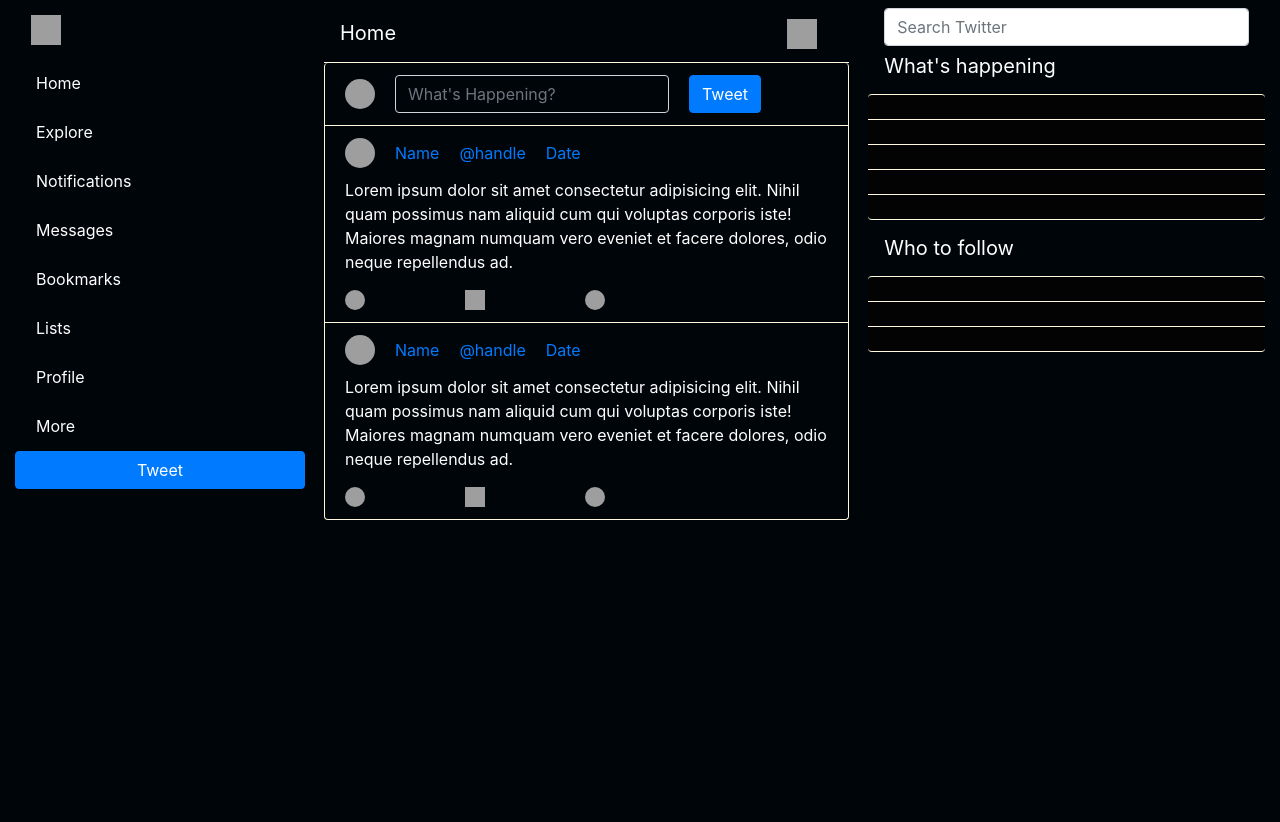
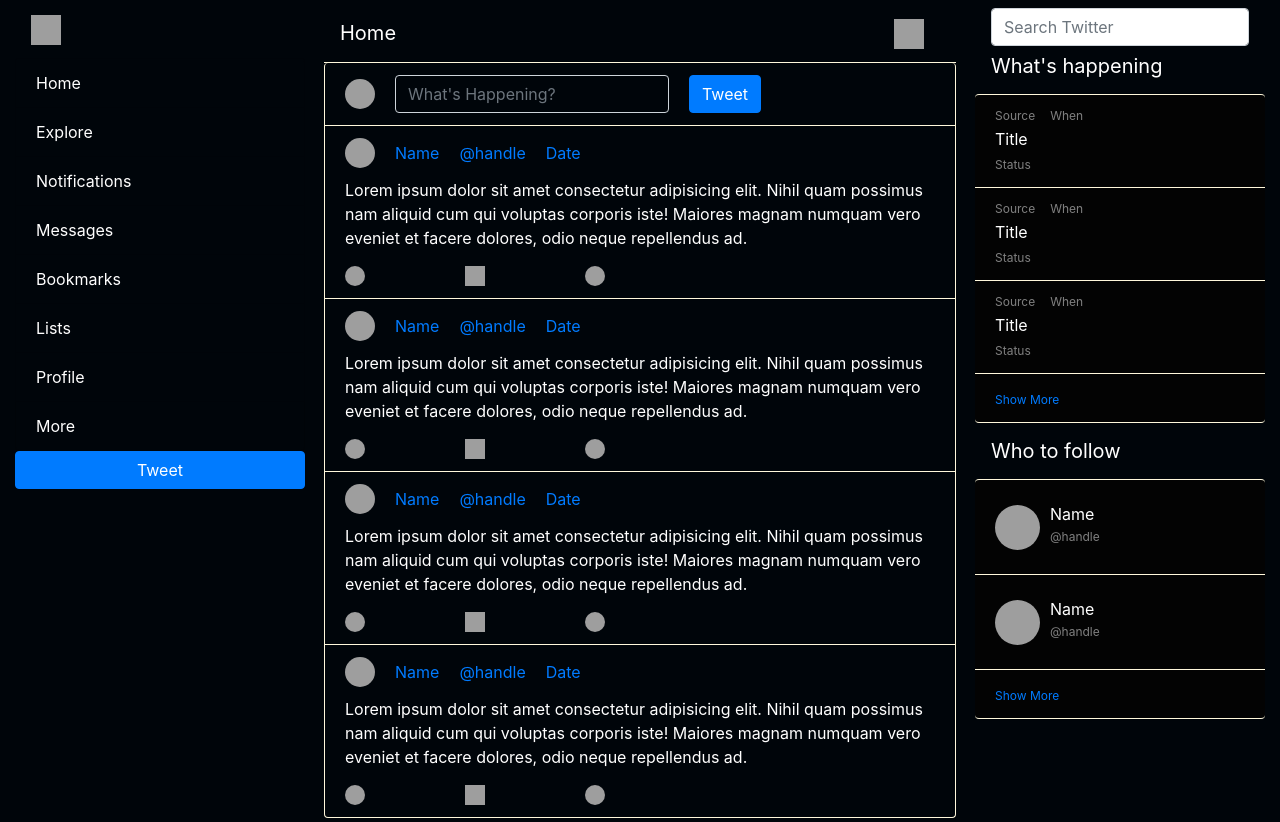
Before and after one commit to ScNelson/TwitterLayoutMimic, a plain HTML site: page index.html in a window 1280 px wide. Before the commit the page ends 800 px from the top, so only its background shows below. Drawn offline with nearby package versions, Linux system fonts and the light colour scheme; grey boxes are pictures that could not be loaded.

Commit message:
Finished full rough draft

```diff
--- a/index.html
+++ b/index.html
@@ -32,7 +32,7 @@
             </div>
             <!--End of Left Column-->
             <!--Start of Center Column-->
-            <div class="col-md-5 p-1">
+            <div class="col-md-6 p-1">
                 <!-- Image and text -->
                 <nav class="navbar navbar-light homeNav">
                     <a class="navbar-brand text-white">Home</a>
@@ -78,30 +78,90 @@
                             <img class="profCircle statusReact" src="https://www.iconfinder.com/data/icons/social-messaging-ui-color-squares-01/3/62-512.png" width="20" height="20">
                         </form>
                     </li>
+                    <li class="list-group-item feedItem darkBG">
+                        <form class="form-inline">
+                            <img class="profCircle" src="https://www.kindpng.com/picc/m/495-4952535_create-digital-profile-icon-blue-user-profile-icon.png" width="30" height="30">
+                            <a class="nameHeader">Name</a>
+                            <a class="nameHeader">@handle</a>
+                            <a class="nameHeader">Date</a>
+                        </form>
+                        <p class="statusItem">Lorem ipsum dolor sit amet consectetur adipisicing elit. Nihil quam possimus nam aliquid cum qui voluptas corporis iste! Maiores magnam numquam vero eveniet et facere dolores, odio neque repellendus ad.
+                        </p>
+                        <form class="form-inline">
+                            <img class="profCircle" src="https://toppng.com/uploads/preview/vector-icon-of-a-speech-bubble-facebook-comments-icon-11562966871wdesdj5arq.png" width="20" height="20">
+                            <img class="statusReact" src="https://icons-for-free.com/iconfiles/png/512/retweet+share+twitter+icon-1320195956886604017.png" width="20" height="20">
+                            <img class="profCircle statusReact" src="https://www.iconfinder.com/data/icons/social-messaging-ui-color-squares-01/3/62-512.png" width="20" height="20">
+                        </form>
+                    </li>
+                    <li class="list-group-item feedItem darkBG">
+                        <form class="form-inline">
+                            <img class="profCircle" src="https://www.kindpng.com/picc/m/495-4952535_create-digital-profile-icon-blue-user-profile-icon.png" width="30" height="30">
+                            <a class="nameHeader">Name</a>
+                            <a class="nameHeader">@handle</a>
+                            <a class="nameHeader">Date</a>
+                        </form>
+                        <p class="statusItem">Lorem ipsum dolor sit amet consectetur adipisicing elit. Nihil quam possimus nam aliquid cum qui voluptas corporis iste! Maiores magnam numquam vero eveniet et facere dolores, odio neque repellendus ad.
+                        </p>
+                        <form class="form-inline">
+                            <img class="profCircle" src="https://toppng.com/uploads/preview/vector-icon-of-a-speech-bubble-facebook-comments-icon-11562966871wdesdj5arq.png" width="20" height="20">
+                            <img class="statusReact" src="https://icons-for-free.com/iconfiles/png/512/retweet+share+twitter+icon-1320195956886604017.png" width="20" height="20">
+                            <img class="profCircle statusReact" src="https://www.iconfinder.com/data/icons/social-messaging-ui-color-squares-01/3/62-512.png" width="20" height="20">
+                        </form>
+                    </li>
                 </ul>
             </div>
             <!--End of Center Column-->
             <!--Start of Right Column-->
-            <div class="col-md-4">
+            <div class="col-md-3">
                 <nav class="navbar navbar-light">
                     <input class="form-control" type="text" placeholder="Search Twitter" aria-label="Search">
                     <a class="navbar-brand text-white">What's happening</a>
                 </nav>
                 <ul id="feedList" class="list-group text-white">
                     <li class="list-group-item trendItem darkBG">
-
+                        <form class="form-inline">
+                            <p class="trendTop">Source</p>
+                            <p class="trendTop">When</p>
+                        </form>
+                        <ul id="feedList">
+                            <li>
+                                <a class="trendName text-white">Title</a>
+                            </li>
+                            <li>
+                                <a class="trendBottom">Status</a>
+                            </li>
+                        </ul>
                     </li>
                     <li class="list-group-item trendItem darkBG">
-
+                        <form class="form-inline">
+                            <p class="trendTop">Source</p>
+                            <p class="trendTop">When</p>
+                        </form>
+                        <ul id="feedList">
+                            <li>
+                                <a class="trendName text-white">Title</a>
+                            </li>
+                            <li>
+                                <a class="trendBottom">Status</a>
+                            </li>
+                        </ul>
                     </li>
                     <li class="list-group-item trendItem darkBG">
-
+                        <form class="form-inline">
+                            <p class="trendTop">Source</p>
+                            <p class="trendTop">When</p>
+                        </form>
+                        <ul id="feedList">
+                            <li>
+                                <a class="trendName text-white">Title</a>
+                            </li>
+                            <li>
+                                <a class="trendBottom">Status</a>
+                            </li>
+                        </ul>
                     </li>
                     <li class="list-group-item trendItem darkBG">
-
-                    </li>
-                    <li class="list-group-item trendItem darkBG">
-
+                        <a class="showMoreTrend">Show More</a>
                     </li>
                 </ul>
                 <nav class="navbar navbar-light">
@@ -109,10 +169,25 @@
                 </nav>
                 <ul id="feedList" class="list-group text-white">
                     <li class="list-group-item trendItem darkBG">
+                        <form class="form-inline">
+                            <img class="profCircle " src="https://www.kindpng.com/picc/m/495-4952535_create-digital-profile-icon-blue-user-profile-icon.png" width="45" height="45">
+                            <ul id="feedList">
+                                <p class="followName">Name</p>
+                                <p class="followHandle">@handle</p>
+                            </ul>
+                        </form>
                     </li>
                     <li class="list-group-item trendItem darkBG">
+                        <form class="form-inline">
+                            <img class="profCircle " src="https://www.kindpng.com/picc/m/495-4952535_create-digital-profile-icon-blue-user-profile-icon.png" width="45" height="45">
+                            <ul id="feedList">
+                                <p class="followName">Name</p>
+                                <p class="followHandle">@handle</p>
+                            </ul>
+                        </form>
                     </li>
                     <li class="list-group-item trendItem darkBG">
+                        <a class="showMoreTrend">Show More</a>
                     </li>
                 </ul>
             </div>
--- a/styles.css
+++ b/styles.css
@@ -38,6 +38,7 @@
 
 #feedList{
     list-style: none;
+    padding: 0;
 }
 
 #profContent{
@@ -60,3 +61,37 @@
 .statusReact {
     margin-left: 100px;
 }
+
+.trendTop {
+    color: gray;
+    margin-right: 15px;
+    margin-bottom: 2px;
+    font-size: 12px;
+}
+
+.trendName {
+    margin-top: 0;
+    margin-bottom: 2px;
+}
+
+.trendBottom {
+    color: gray;
+    font-size: 12px;
+}
+
+.showMoreTrend {
+    color: primary;
+    font-size: 12px;
+}
+
+.followName {
+    margin-left: 10px;
+    margin-bottom: 2px;
+    margin-top: 10px;
+}
+
+.followHandle {
+    color: gray;
+    font-size: 12px;
+    margin-left: 10px;
+}
```
